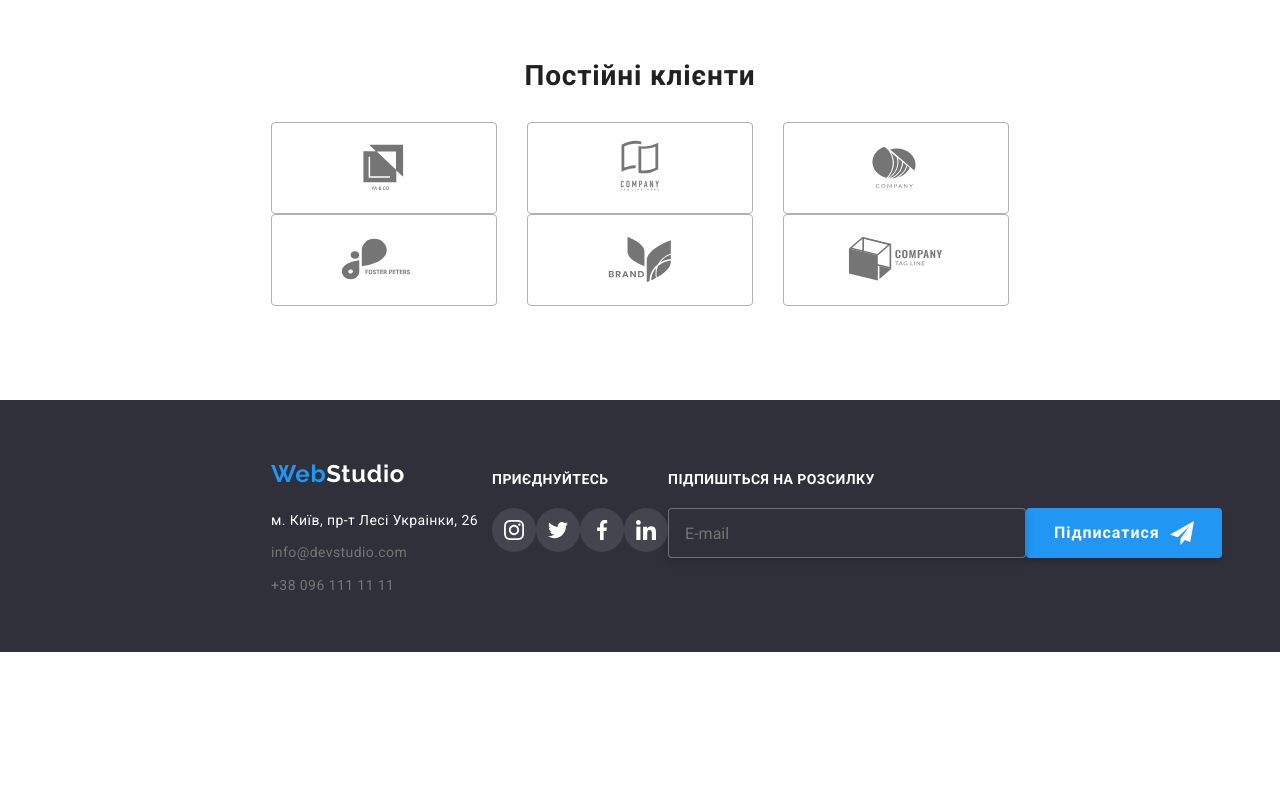
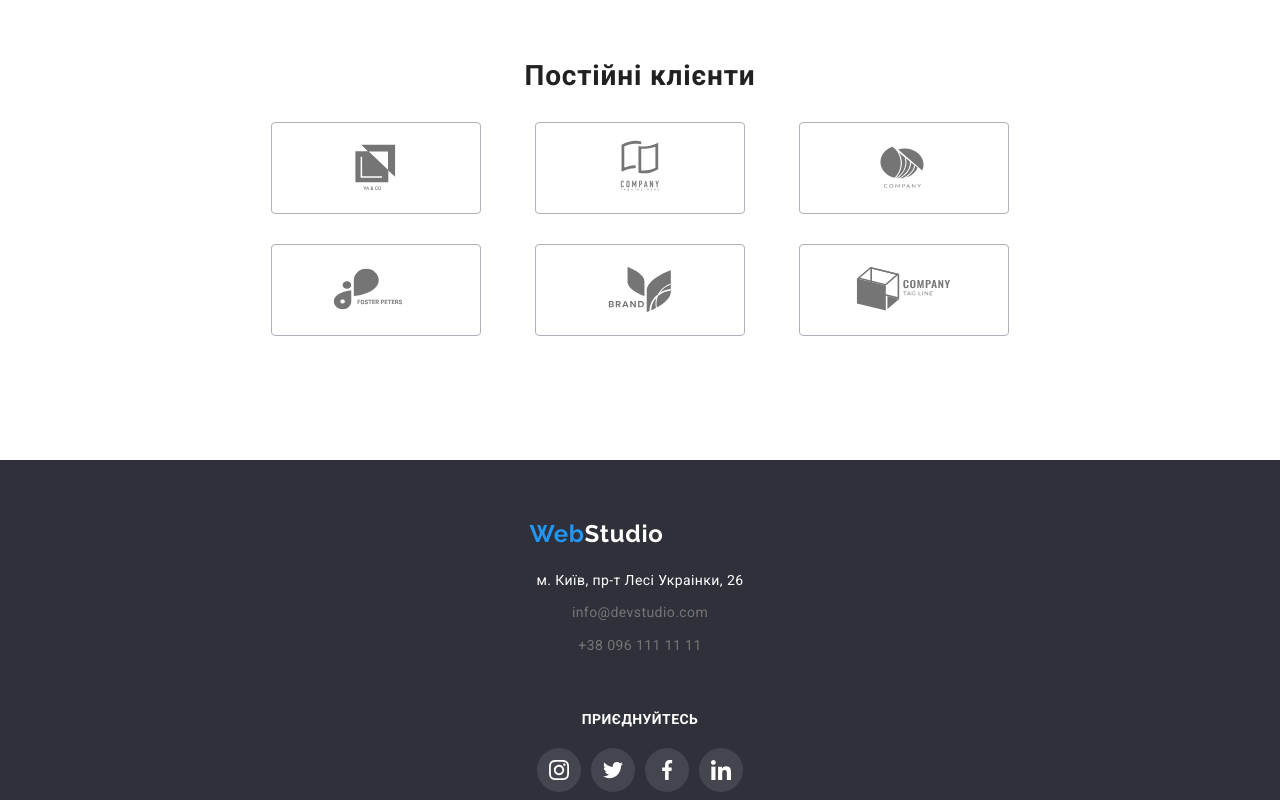
Before and after one commit to KaterynaKlymiuk/goit-markup-hw-08, a plain HTML site: page index.html in a window 1280 px wide. Shown: the part 2320-3120 px from the top of the page. Before the commit the page ends 2972 px from the top, so only its background shows below. Drawn offline with nearby package versions, Linux system fonts and the light colour scheme.

Commit message:
mobile version complited

```diff
--- a/index.html
+++ b/index.html
@@ -130,7 +130,7 @@
     <ul class="team__set">
         <li class="team__thumb">
             <div class="teamimg-thumb">
-                <img class="team__img" width="270" src="./imges/igor_demyanenko.jpg" alt="Фото Ігор Дем'яненк">
+                <img class="team__img" src="./imges/igor_demyanenko.jpg" alt="Фото Ігор Дем'яненк">
             </div>
             <div class="team__meta">
                 <p class="team__name">Ігор Дем'яненко</p>
@@ -168,7 +168,7 @@
             </div>
         </li>
         <li class="team__thumb">
-            <img class="team__img" width="270" src="./imges/olha_repina.jpg" alt="Фото Ольга Рєпіна">
+            <img class="team__img" src="./imges/olha_repina.jpg" alt="Фото Ольга Рєпіна">
             <div class="team__meta">
                 <p class="team__name">Ольга Рєпіна</p>
                 <p class="team__position">Frontend Developer</p>
@@ -205,7 +205,7 @@
             </div>
         </li>
 <li class="team__thumb">
-    <img class="team__img" width="270" src="./imges/mykola_tarasov.jpg" alt="Фото Микола Тарасов">
+    <img class="team__img" src="./imges/mykola_tarasov.jpg" alt="Фото Микола Тарасов">
     <div class="team__meta">
         <p class="team__name">Микола Тарасов</p>
         <p class="team__position">Marketing</p>
@@ -242,7 +242,7 @@
     </div>
 </li>
 <li class="team__thumb">
-    <img class="team__img" width="270" src="./imges/mykhaylo_yermakov.jpg" alt="Фото Михайло Єрмаков">
+    <img class="team__img" src="./imges/mykhaylo_yermakov.jpg" alt="Фото Михайло Єрмаков">
     <div class="team__meta">
         <p class="team__name">Михайло Єрмаков</p>
         <p class="team__position">UI Designer</p>
@@ -286,7 +286,7 @@
 
 <section class="clients container">
     <h2 class="clients__tittle">Постійні клієнти</h2>
-    <ul class="cliects__list">
+    <ul class="clients__list">
         <li class="clients__item">
             <svg class="clients__logo"> <use href="./imges/sprite.svg#Logo1"></use> </svg>
         </li>
--- a/sass/sections/_clients.scss
+++ b/sass/sections/_clients.scss
@@ -19,7 +19,7 @@
     }
 }
 
-.cliects__list {
+.clients__list {
     display: flex;
     flex-wrap: wrap;
     padding: 0;
@@ -34,8 +34,9 @@
 .clients__item {
     list-style-type: none;
     display: flex;
-    width: 170px;
     height: 92px;
+
+    width: 210px;
 
     align-items: center;
     justify-content: center;
@@ -43,17 +44,21 @@
     border: 1px solid #AFB1B8;
     border-radius: 4px;
 
+    &:not(:nth-last-child(2)) {
+        margin-bottom: 30px;
+    }
+
     &:hover {
         border: 1px solid $interactiveColor;
     }
 
-    @media (min-width: 768px) {
-        width: 226px;
-    }
+    // @media (min-width: 768px) {
+    //     width: calc(100%/3 - 90px);
+    // }
 
-    @media (min-width: 1600px) {
-        width: 210px;
-    }
+    // @media (min-width: 1600px) {
+    //     width: 210px;
+    // }
 }
 
 .clients__logo {
--- a/sass/sections/_footer.scss
+++ b/sass/sections/_footer.scss
@@ -4,23 +4,37 @@
 }
 
 .footer-container {
-    display: flex;
+
     padding-top: 60px;
     padding-bottom: 60px;
 
+@media screen and (min-width: 1600px) {
+        display: flex;
         justify-content: space-between;
         }
+}
+
+
 
 .contacts {
     width: 231px;
     height: 132px;
+    margin-left: auto;
+    margin-right: auto;
 }
 
 .contacts__set {
     margin-top: 20px;
     list-style-type: none;
     padding: 0;
+
+    text-align: center;
+
+@media screen and (min-width: 1600px) {
     text-align: left;
+}
+
+
 }
 
 .contact__link {
@@ -42,11 +56,19 @@
 }
 
 .invitation {
-    margin-top: 12px;
+    margin-top: 60px;
     width: 206px;
     height: 80px;
 
+    margin-left: auto;
+    margin-right: auto;
+
+
+
+    @media screen and (min-width: 1600px) {
+        margin-top: 12px;
         text-align: left;
+    }
 }
 
 .invitation__messengers {
@@ -74,11 +96,16 @@
     letter-spacing: 0.03em;
 
     text-transform: uppercase;
+    text-align: center;
 
     color: #fff;
 }
 
 .sighn-up {
+    margin-top: 60px;
+
+
+    @media screen and (min-width: 1600px) {
             margin-top: 12px;
             width: 570px;
             height: 86px;
@@ -86,18 +113,27 @@
             text-align: left;
     }
 
+}
+
 .sighn-up__form {
     margin-top: 20px;
 
+
+@media screen and (min-width: 1600px) {
         display: flex;
         justify-content: space-between;
     }
+}
 
 .sighn-up__input {
+    margin-left: auto;
+    margin-right: auto;
+    padding: 15px 16px;
+
     width: 358px;
     height: 50px;
 
-    padding: 15px 16px;
+
 
     color: #fff;
     background-color: $darBackground;
@@ -105,10 +141,17 @@
     border: 1px solid rgba(255, 255, 255, 0.3);
     filter: drop-shadow(0px 4px 4px rgba(0, 0, 0, 0.15));
     border-radius: 4px;
+
+    @media screen and (min-width: 1600px) {
+        margin: 0;
+    }
 }
 
 .sighn-up__button {
     padding: 10px 28px;
+    margin-left: auto;
+    margin-right: auto;
+    margin-top: 20px;
 
     font-weight: 700;
     font-size: 16px;
@@ -133,6 +176,11 @@
         background-color: #188CE8;
         filter: drop-shadow(0px 4px 4px rgba(0, 0, 0, 0.25));
     }
+
+@media screen and (min-width: 1600px) {
+    margin: 0;
+}
+
 }
 
 .sighn-up__icon {
```
Also changed, not shown: css/main.css, css/main.min.css, 2 other files. Lines whose indentation alone changed are shown as unchanged.
